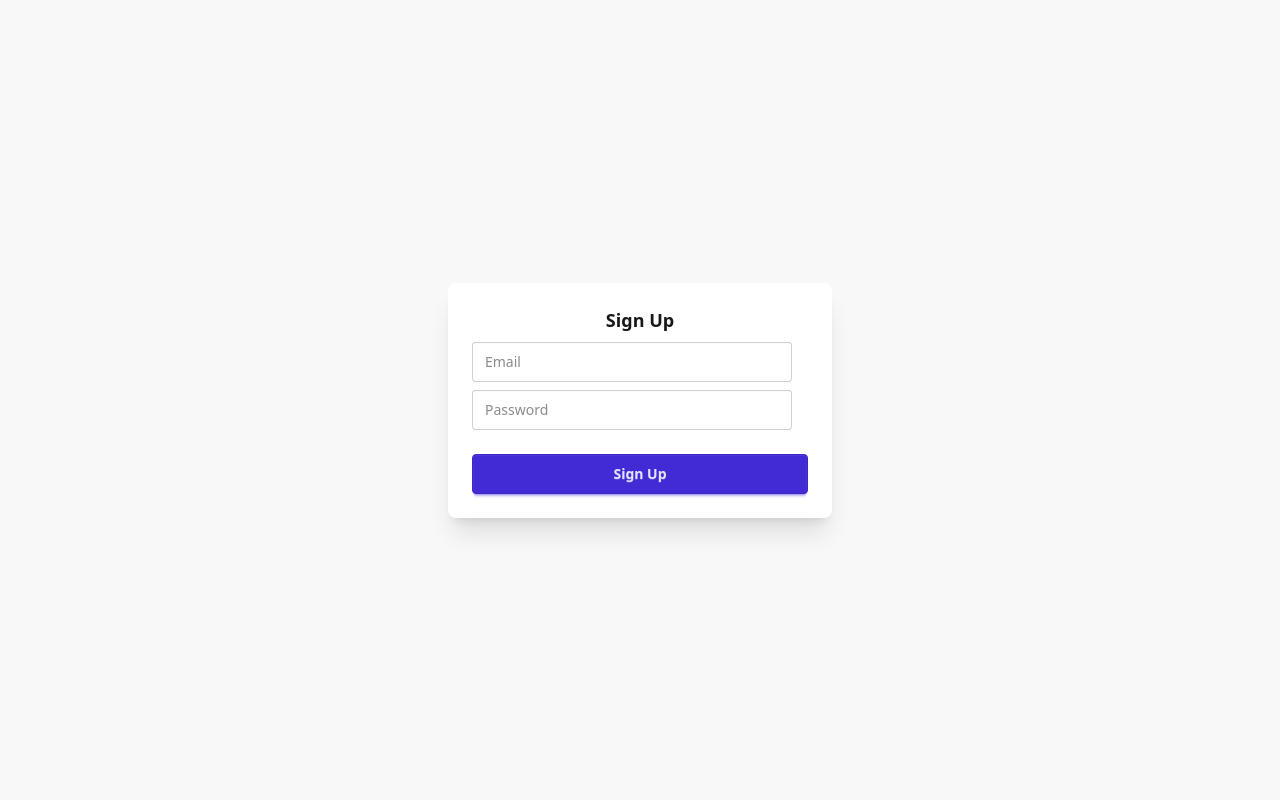
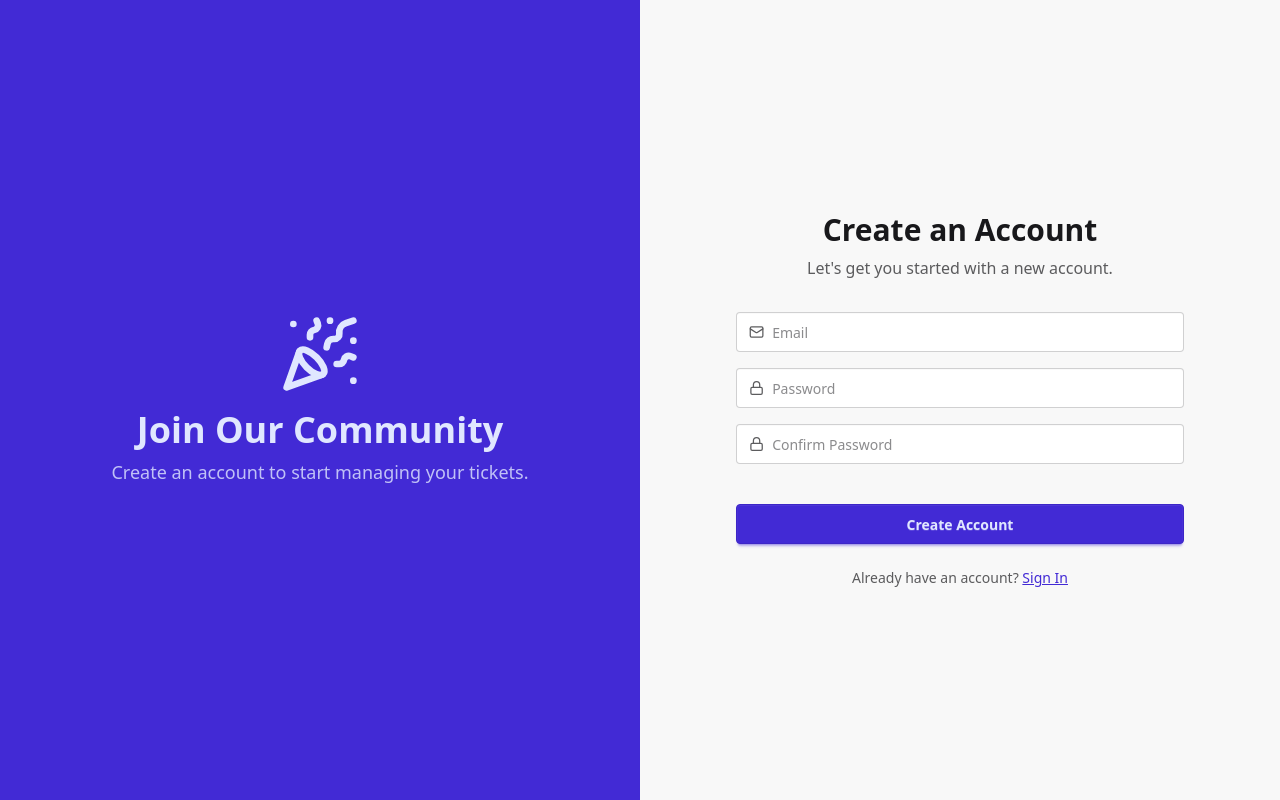
Before and after one commit to NaveedAfraz/CollabAI, a React (Vite) app in the folder frontend/: page /signup in a window 1280 px wide. Built offline with nearby package versions, Linux system fonts and the light colour scheme.

Commit message:
renamed the auth UI

```diff
--- a/frontend/src/pages/login.jsx
+++ b/frontend/src/pages/login.jsx
@@ -1,57 +1,93 @@
-import React from 'react'
-import { useNavigate } from 'react-router'
-import useLogin from '../hooks/useLogin'
+import React from 'react';
+import { useNavigate, Link } from 'react-router';
+import useLogin from '../hooks/useLogin';
+import { Mail, Lock, KeyRound } from 'lucide-react';
 
 function Login() {
-
   const { form, handleChange, handleLogin, loading } = useLogin();
   const navigate = useNavigate();
 
   const handleSubmit = (e) => {
     e.preventDefault();
     handleLogin(e);
-  //  navigate("/");
   };
 
   return (
-    <div className="min-h-screen flex items-center justify-center bg-base-200">
-      <div className="card w-full max-w-sm shadow-xl bg-base-100">
-        <form onSubmit={handleSubmit} className="card-body">
-          <h2 className="card-title justify-center">Login</h2>
+    <div className="min-h-screen w-full lg:grid lg:grid-cols-2">
+      <div className="hidden lg:flex flex-col items-center justify-center bg-primary p-10 text-primary-content">
+        <KeyRound size={80} className="mb-4" />
+        <h1 className="text-4xl font-bold mb-2">Welcome Back!</h1>
+        <p className="text-lg opacity-80">
+          Log in to manage your tickets and get support.
+        </p>
+      </div>
 
+      <div className="flex items-center justify-center p-6 lg:p-12 bg-base-200">
+        <div className="w-full max-w-sm">
+          <div className="text-center mb-8">
+            <h1 className="text-3xl font-bold">Sign In</h1>
+            <p className="text-base-content/70 mt-2">
+              Enter your credentials to access your account.
+            </p>
+          </div>
+
+
+          <form onSubmit={handleSubmit} className="space-y-4">
+            <label className="input input-bordered flex items-center gap-2 w-full">
+              <Mail className="w-4 h-4 opacity-70" />
               <input
                 type="email"
                 name="email"
+                className="grow w-full"
                 placeholder="Email"
-            className="input input-bordered"
                 value={form.email}
                 onChange={handleChange}
                 required
               />
+            </label>
 
+            <label className="input input-bordered flex items-center gap-2 w-full">
+              <Lock className="w-4 h-4 opacity-70" />
               <input
                 type="password"
                 name="password"
+                className="grow w-full"
                 placeholder="Password"
-            className="input input-bordered"
                 value={form.password}
                 onChange={handleChange}
                 required
               />
+            </label>
 
-          <div className="form-control mt-4">
+            <div className="flex justify-end text-xs">
+              <Link to="/forgot-password" className="link link-hover">Forgot password?</Link>
+            </div>
+
             <button
               type="submit"
-              className="btn btn-primary w-full"
+              className="btn btn-primary w-full !mt-6"
               disabled={loading}
             >
-              {loading ? "Logging in..." : "Login"}
+              {loading ? (
+                <span className="loading loading-spinner"></span>
+              ) : (
+                "Sign In"
+              )}
             </button>
+          </form>
+
+          <div className="mt-6 text-center text-sm">
+            <p className="text-base-content/70">
+              Don't have an account?{' '}
+              <Link to="/signup" className="link link-primary font-medium">
+                Sign Up
+              </Link>
+            </p>
           </div>
-        </form>
+        </div>
       </div>
     </div>
   );
 }
 
-export default Login
+export default Login;
--- a/frontend/src/pages/signup.jsx
+++ b/frontend/src/pages/signup.jsx
@@ -1,54 +1,125 @@
-import { useState } from "react";
-import { useNavigate } from "react-router";
-import axios from "axios";
-import useSignUp from "../hooks/useSignUp";
-export default function Signup() {
+import React from 'react';
+import { useNavigate, Link } from 'react-router';
+import useSignUp from '../hooks/useSignUp';
+import { User, Mail, Lock, PartyPopper } from 'lucide-react';
+
+function Signup() {
   const { form, handleChange, handleSignup, loading } = useSignUp();
   const navigate = useNavigate();
 
-
   const handleSubmit = (e) => {
     e.preventDefault();
+    // Add password confirmation logic before submitting
+    if (form.password !== form.confirmPassword) {
+      alert("Passwords do not match!");
+      return;
+    }
     handleSignup(e);
-    navigate("/");
+    // On successful signup from your hook, you would navigate
+    navigate("/login");
   };
+
   return (
-    <div className="min-h-screen flex items-center justify-center bg-base-200">
-      <div className="card w-full max-w-sm shadow-xl bg-base-100">
-        <form onSubmit={handleSubmit} className="card-body">
-          <h2 className="card-title justify-center">Sign Up</h2>
+    <div className="min-h-screen w-full lg:grid lg:grid-cols-2">
+      {/* --- Left Panel (Branding) --- */}
+      <div className="hidden lg:flex flex-col items-center justify-center bg-primary p-10 text-primary-content">
+        <PartyPopper size={80} className="mb-4" />
+        <h1 className="text-4xl font-bold mb-2">Join Our Community</h1>
+        <p className="text-lg opacity-80">
+          Create an account to start managing your tickets.
+        </p>
+      </div>
 
+      {/* --- Right Panel (Form) --- */}
+      <div className="flex items-center justify-center p-6 lg:p-12 bg-base-200">
+        <div className="w-full max-w-md">
+          <div className="text-center mb-8">
+            <h1 className="text-3xl font-bold">Create an Account</h1>
+            <p className="text-base-content/70 mt-2">
+              Let's get you started with a new account.
+            </p>
+          </div>
+
+          {/* --- Signup Form --- */}
+          <form onSubmit={handleSubmit} className="space-y-4">
+            {/* <label className="input input-bordered flex items-center gap-2 w-full">
+              <User className="w-4 h-4 opacity-70 " />
+              <input
+                type="text"
+                name="fullName"
+                className="grow"
+                placeholder="Full Name"
+                value={form.fullName}
+                onChange={handleChange}
+                required
+              />
+            </label> */}
+
+            <label className="input input-bordered flex items-center gap-2 w-full">
+              <Mail className="w-4 h-4 opacity-70" />
               <input
                 type="email"
                 name="email"
+                className="grow"
                 placeholder="Email"
-            className="input input-bordered"
                 value={form.email}
                 onChange={handleChange}
                 required
               />
+            </label>
 
+            <label className="input input-bordered flex items-center gap-2 w-full">
+              <Lock className="w-4 h-4 opacity-70" />
               <input
                 type="password"
                 name="password"
+                className="grow"
                 placeholder="Password"
-            className="input input-bordered"
                 value={form.password}
                 onChange={handleChange}
                 required
               />
+            </label>
 
-          <div className="form-control mt-4">
+            <label className="input input-bordered flex items-center gap-2 w-full">
+              <Lock className="w-4 h-4 opacity-70" />
+              <input
+                type="password"
+                name="confirmPassword"
+                className="grow"
+                placeholder="Confirm Password"
+                value={form.confirmPassword}
+                onChange={handleChange}
+                required
+              />
+            </label>
+
             <button
               type="submit"
-              className="btn btn-primary w-full"
+              className="btn btn-primary w-full !mt-6"
               disabled={loading}
             >
-              {loading ? "Signing up..." : "Sign Up"}
+              {loading ? (
+                <span className="loading loading-spinner"></span>
+              ) : (
+                "Create Account"
+              )}
             </button>
+          </form>
+
+          {/* --- Login Link --- */}
+          <div className="mt-6 text-center text-sm">
+            <p className="text-base-content/70">
+              Already have an account?{' '}
+              <Link to="/login" className="link link-primary font-medium">
+                Sign In
+              </Link>
+            </p>
           </div>
-        </form>
+        </div>
       </div>
     </div>
   );
 }
+
+export default Signup;
```
Lines whose indentation alone changed are shown as unchanged.
